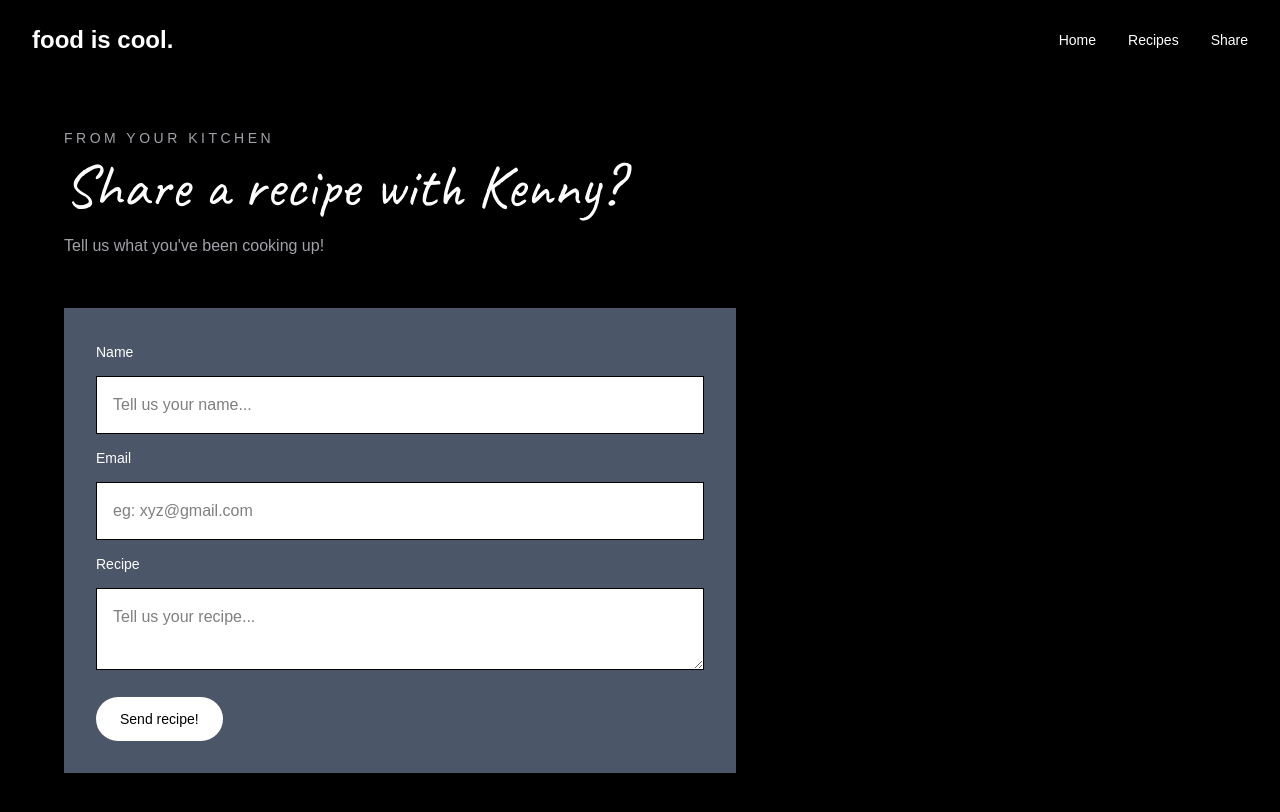
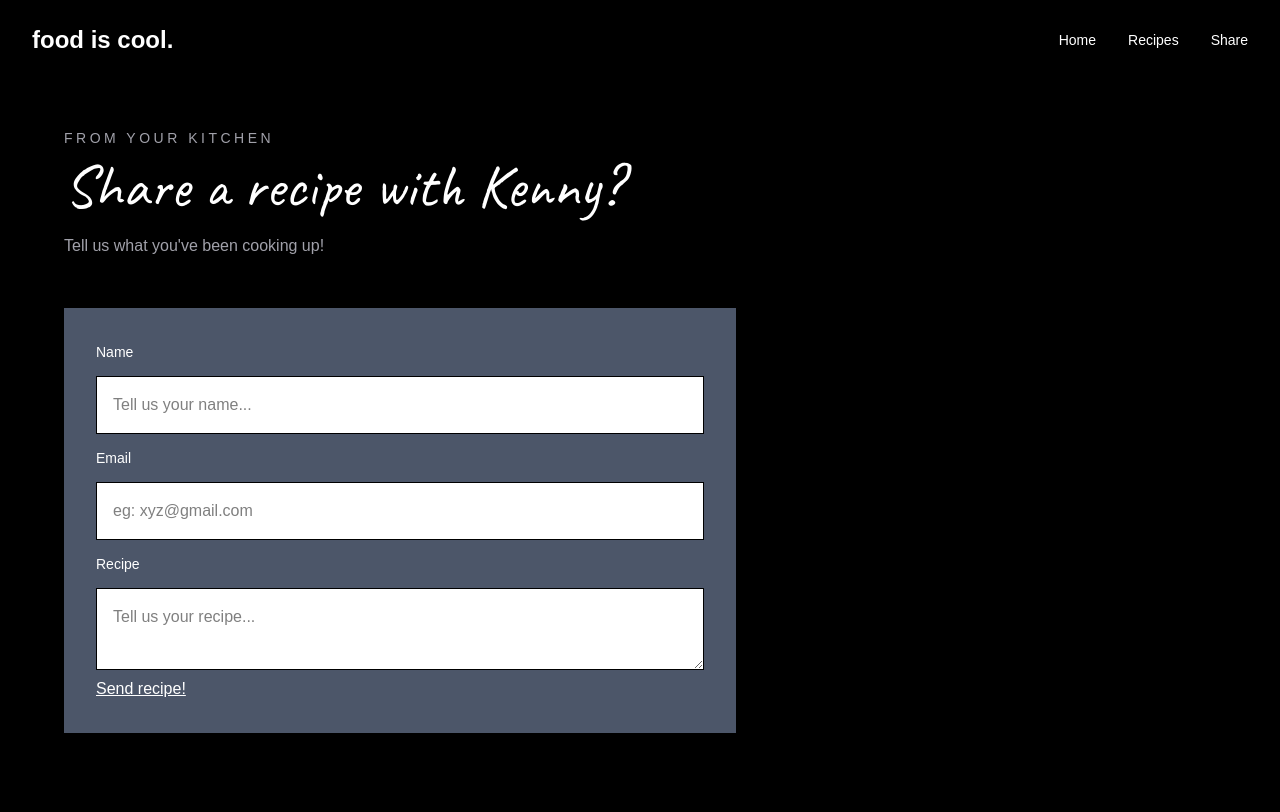
Before and after one commit to enkay1309/uwansum-website, a Next.js app: page /share in a window 1280 px wide. Shown: the top 812 px of the page. Built offline with nearby package versions, Linux system fonts and the light colour scheme.

Commit message:
final changes

```diff
--- a/app/api/recipes/route.ts
+++ b/app/api/recipes/route.ts
@@ -2,6 +2,7 @@ import { connectDB } from "@/lib/mongodb";
 import { Recipe } from "@/models/Recipe";
 
 export async function POST(request: Request) {
+  console.log("API ROUTE REACHED");
   try {
     const data = await request.json();
 
--- a/app/share/page.tsx
+++ b/app/share/page.tsx
@@ -5,11 +5,12 @@ import { useState } from "react";
 
 export default function Share() {
   const [submitted, setSubmitted] = useState(false);
+  const [isSending, setIsSending] = useState(false);
+
 async function handleSubmit(event: any) {
   event.preventDefault();
 
   const form = event.currentTarget;
-
   const formData = new FormData(form);
 
   const data = {
@@ -18,6 +19,11 @@ export default function Share() {
     recipe: formData.get("recipe"),
   };
 
+  setIsSending(true);
+
+  console.log("1. Form submitted:", data);
+
+  try {
     const response = await fetch("/api/recipes", {
       method: "POST",
       headers: {
@@ -26,13 +32,27 @@ export default function Share() {
       body: JSON.stringify(data),
     });
 
+    console.log("2. Response status:", response.status);
+
     const result = await response.json();
+    console.log("3. API response:", result);
 
-  console.log(result);
+    if (!response.ok) {
+      alert(result.message || "Could not save recipe.");
+      return;
+    }
 
     setSubmitted(true);
     form.reset();
+  } catch (error) {
+    console.error("Request failed:", error);
+    alert("Request failed. Check the browser console.");
+  }finally {
+    setIsSending(false);
   }
+
+}
+
 
   return (
     <main>
@@ -94,12 +114,15 @@ export default function Share() {
               className="mt-3 w-full border border-black text-black bg-white px-4 py-4 outline-none"
             />
 
+
 <button
   type="submit"
-              className="mt-5 rounded-full bg-[var(--foreground)] px-6 py-3 text-sm font-medium text-[var(--background)] transition hover:scale-105"
+  disabled={isSending}
+  className="underline"
 >
-              Send recipe!
+  {isSending ? "Sending..." : "Send recipe!"}
 </button>
+
 
           </form>
 
```
Lines whose indentation alone changed are shown as unchanged.
